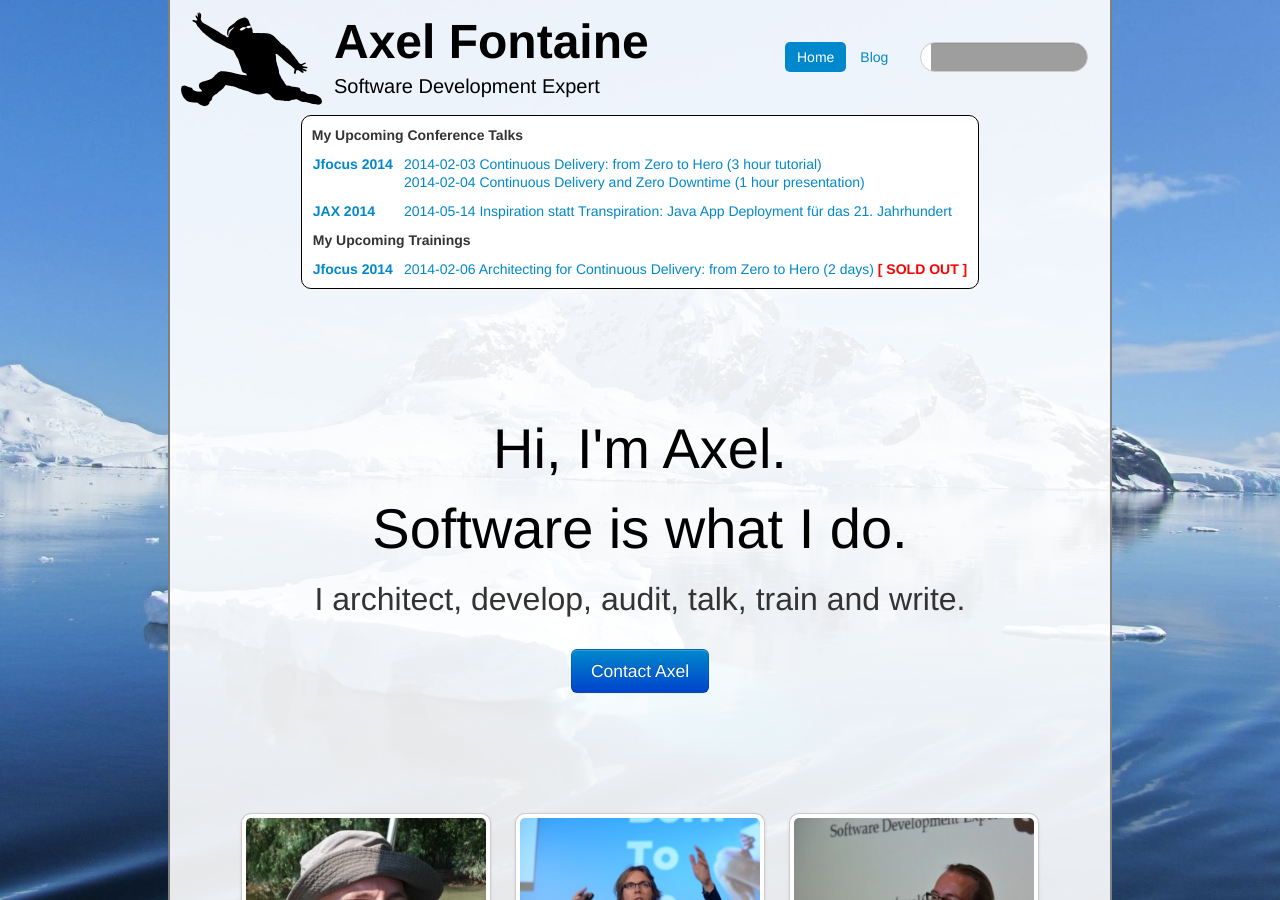
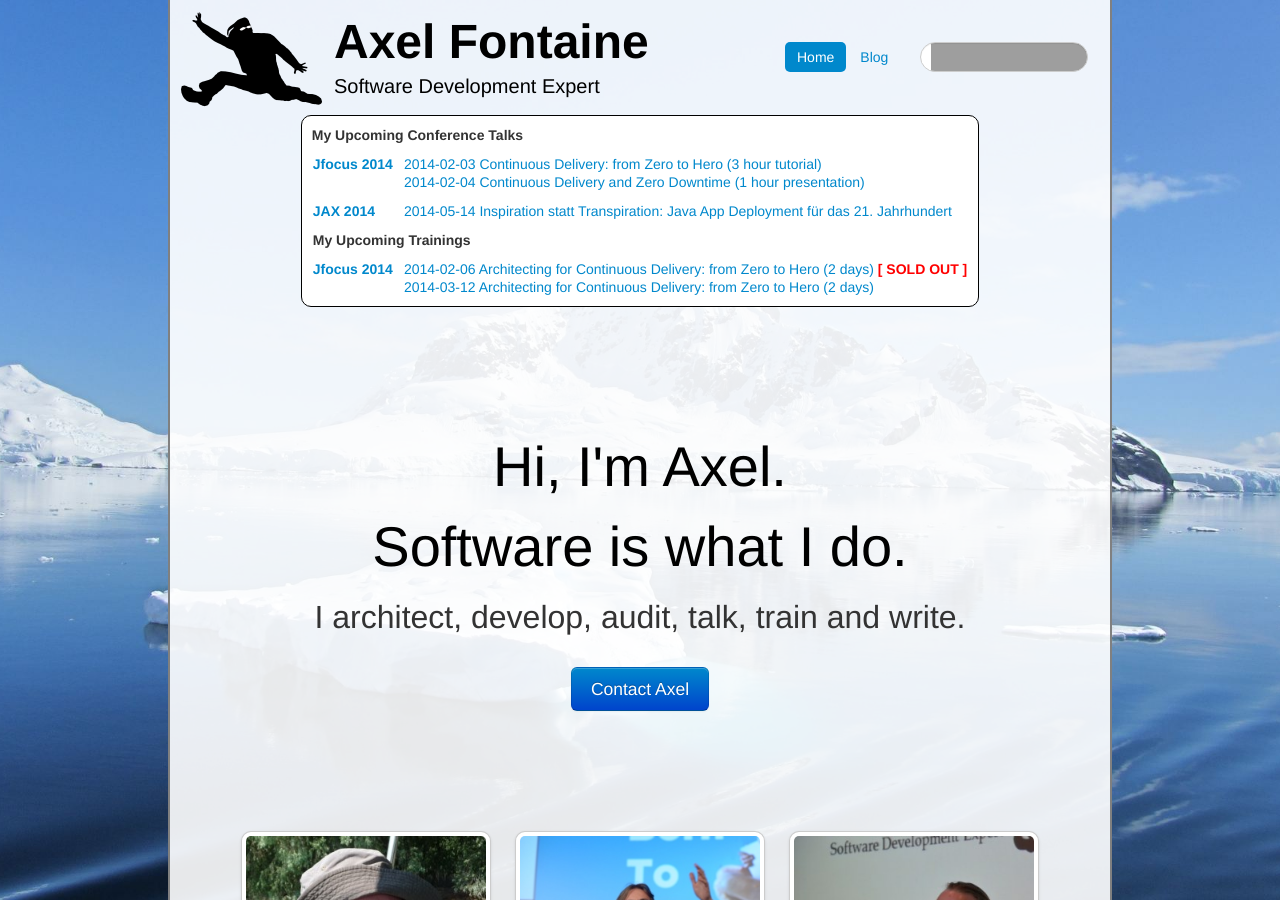
Before and after one commit to axelfontaine/axelfontaine.com, a Jekyll site: the page built from index.html, in a window 1280 px wide and 900 px high. Built offline with Jekyll 4.4.1, drawn with Linux system fonts in a browser that asks for light colours; comment, search, counter and statistics services are not loaded; grey boxes are pictures that could not be loaded.

Commit message:
Added new course dates

```diff
--- a/assets/index.js
+++ b/assets/index.js
@@ -80,6 +80,7 @@ function initTalksMap() {
         ],
         ['Jfocus 2014', 'Stockholm, Sweden', 59.32893, 18.06491,
             [
+                ['2014-03-12', 'Architecting for Continuous Delivery: from Zero to Hero (2 days)', 'http://www.jfokus.se/jfokus/training.jsp'],
                 ['2014-02-06', 'Architecting for Continuous Delivery: from Zero to Hero (2 days)', 'http://www.jfokus.se/jfokus/training.jsp'],
                 ['2014-02-04', 'Continuous Delivery and Zero Downtime', 'http://www.jfokus.se/jfokus/talks.jsp#ContinuousDeliveryan'],
                 ['2014-02-03', 'Continuous Delivery: from Zero to Hero (3 hour tutorial)', 'http://www.jfokus.se/jfokus/talks.jsp#ContinuousDelivery%3Af']
--- a/index.html
+++ b/index.html
@@ -28,6 +28,7 @@ pill: home
             <td><a href="http://www.jfokus.se/jfokus/training.jsp">Jfocus 2014</a></td>
             <td>
                 <a href="http://www.jfokus.se/jfokus/training.jsp">2014-02-06 Architecting for Continuous Delivery: from Zero to Hero (2 days)</a> <spam class="soldout">[ SOLD OUT ]</spam><br/>
+                <a href="http://www.jfokus.se/jfokus/training.jsp">2014-03-12 Architecting for Continuous Delivery: from Zero to Hero (2 days)</a><br/>
             </td>
         </tr>
     </table>
```
